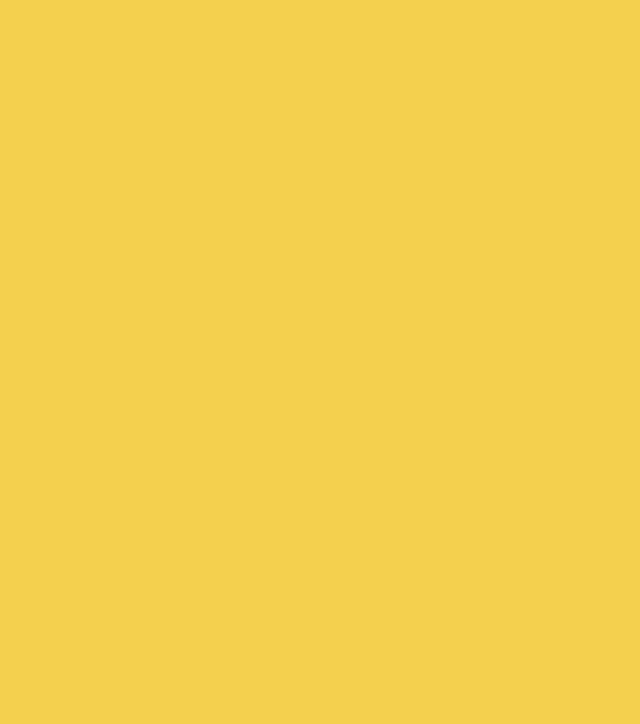
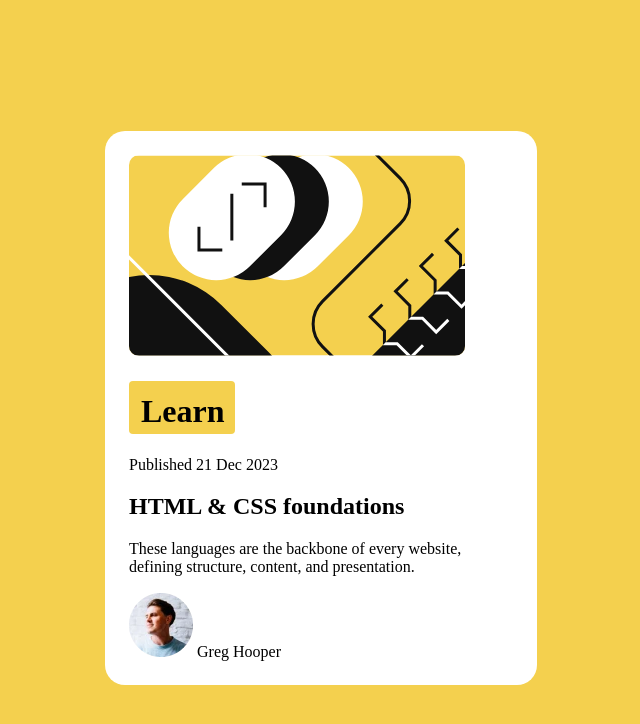
Before and after one commit to LloydDagoc/practice-1-2, a plain HTML site: page index.html in a window 1280 px wide. Shown: the whole page, without its empty margins (327-967 px from the left). Drawn offline with Linux system fonts and the light colour scheme.

Commit message:
done putting the contents

```diff
--- a/index.html
+++ b/index.html
@@ -7,6 +7,16 @@
   <link rel="stylesheet" href="style.css">
 </head>
 <body>
-
+    <div class="container">
+      <img src="assets\images\illustration-article.svg" alt="favicon">
+      <h1 class="title">Learn</h1>
+      <p>Published 21 Dec 2023</p>
+      <h2>HTML & CSS foundations</h2>
+      <p>These languages are the backbone of every website, defining structure, content, and presentation.</p>
+      <div>
+        <img src="assets\images\image-avatar.webp" alt="avatar"/>
+        <span>Greg Hooper</span>
+      </div>
+    </div>
 </body>
 </html>
--- a/style.css
+++ b/style.css
@@ -6,3 +6,23 @@ body{
     justify-content: center;
     align-items: center;
 }
+.container{
+    max-width: 384px;
+    max-height: 522px;
+    background-color: white;
+    padding: 24px;
+    border-radius: 20px;
+    text-align: left;
+}
+img{
+    border-radius: 10px;
+}
+/* Unfinished */
+h1{
+    max-width: 82px;
+    max-height: 29px;
+    background-color:hsl(47, 88%, 63%);
+    border-radius: 4px;
+    padding: 12px;
+
+}
```
